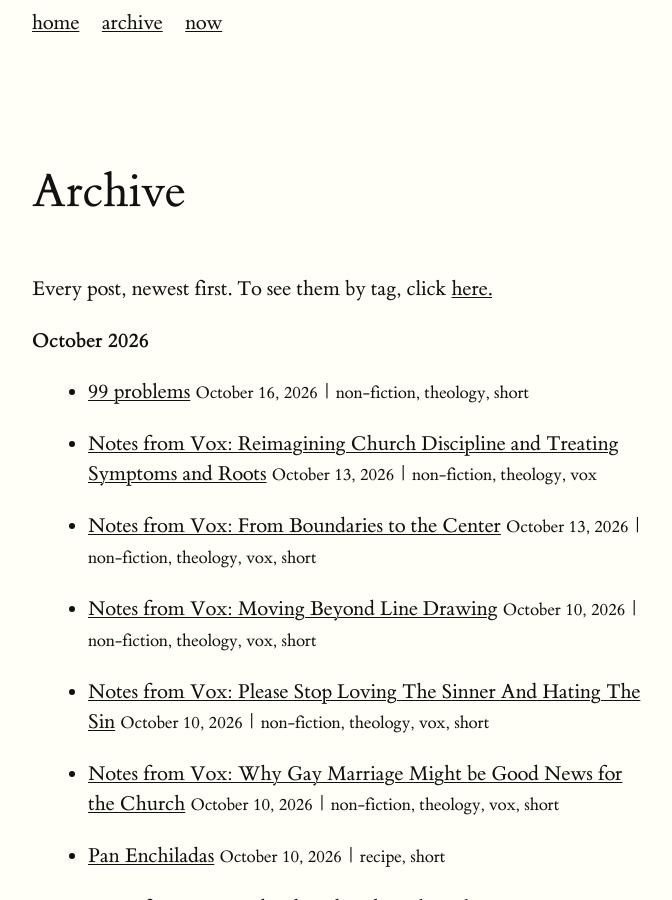
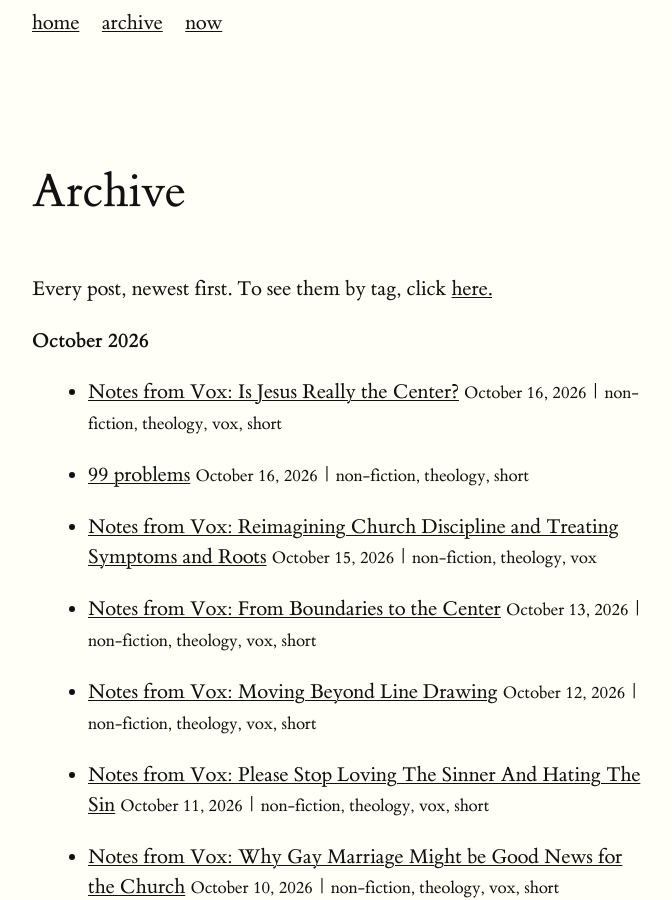
Before and after one commit to pact-wheeler/exp7, a Jekyll site: the page built from archive.md, in a window 1280 px wide and 900 px high. Shown: the whole window, without its empty margins (128-800 px from the left). Built offline with Jekyll 4.4.1, drawn with Linux system fonts in a browser that asks for light colours; part of the change alters nothing that is shown.

Commit message:
update dates, upload vn10

```diff
--- a/_posts/2026-10-11-vox-notes-06.md
+++ b/_posts/2026-10-11-vox-notes-06.md
@@ -1,7 +1,7 @@
 ---
 layout: default
 title: 'Notes from Vox: Please Stop Loving The Sinner And Hating The Sin'
-date: 2026-10-10
+date: 2026-10-11
 tags: non-fiction theology vox
 permalink: /vn-006/
 ---
--- a/_posts/2026-10-12-vox-notes-07.md
+++ b/_posts/2026-10-12-vox-notes-07.md
@@ -1,7 +1,7 @@
 ---
 layout: default
 title: 'Notes from Vox: Moving Beyond Line Drawing'
-date: 2026-10-10
+date: 2026-10-12
 tags: non-fiction theology vox
 permalink: /vn-007/
 ---
--- a/_posts/2026-10-15-vox-notes-09.md
+++ b/_posts/2026-10-15-vox-notes-09.md
@@ -1,7 +1,7 @@
 ---
 layout: default
 title: 'Notes from Vox: Reimagining Church Discipline and Treating Symptoms and Roots'
-date: 2026-10-13
+date: 2026-10-15
 tags: non-fiction theology vox
 permalink: /vn-009/
 ---
--- /dev/null
+++ b/_posts/2026-10-16-vox-notes-10.md
@@ -0,0 +1,25 @@
+---
+layout: default
+title: 'Notes from Vox: Is Jesus Really the Center?'
+date: 2026-10-16
+tags: non-fiction theology vox
+permalink: /vn-010/
+---
+
+## Unpacking Seven Core Truths for a Unified Church (Unified Series)
+
+*Mike Erre / Tim Stafford*
+
+Link to [Episode](https://www.voxologypodcast.com/336-unified-part-five-defining-the-center/)
+
+In this episode Mike talks about seven core truths about Jesus being the center.
+
+Jesus is Jewish and you can't take him out of that context. The legal arguments for his messianic ministry are Jewish, each of the gospels is written with Jewish readers in mind. Every word he spoke was Hebrew. When we try to take his words or the words written about him out of that context we start off on the wrong foot.
+
+A challenging point for me, is the conflict with powers. Not powers of this world, it's obvious how counter power Jesus message and his followers have been for the last 2000 years. But I have a hard time with spiritual powers.
+
+I also have a hard time with what Mike calls a cruciform[^1] life. It isn't that I don't understand it, it's just I'm in a season of empty. Feeling like I don't have much to give. Maybe it's just me. But to think of my life as giving more than I am just sounds kind of unbearable.
+
+[^1]: cross-shaped
+
+They also continued to talk about deconstruction stories and listener questions. It's encouraging to hear about people continuing to reach for Jesus despite difficult circumstances.
```
